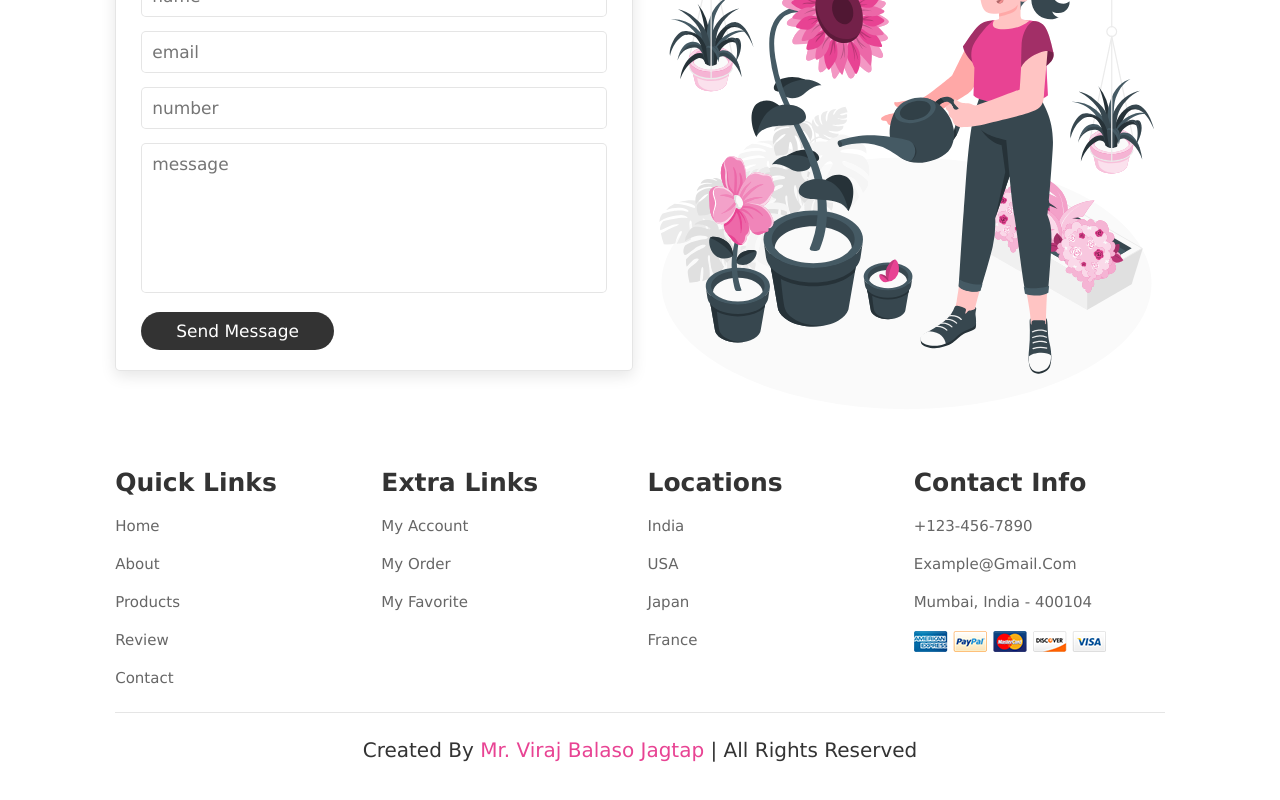
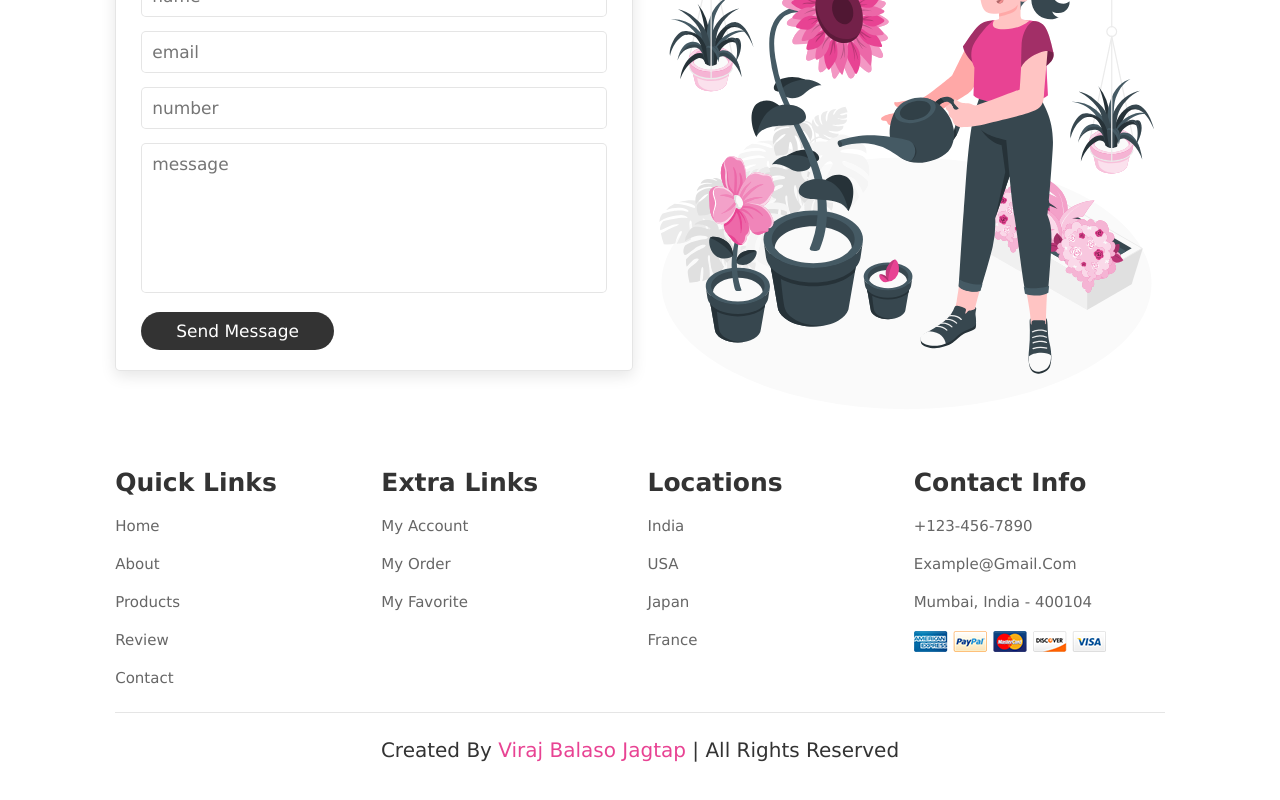
Before and after one commit to viraj7387769847/flowor.githubio, a plain HTML site: page index.html in a window 1280 px wide. Shown: the part 3500-4300 px from the top of the page. Drawn offline with Linux system fonts and the light colour scheme.

Commit message:
Update index.html

```diff
--- a/index.html
+++ b/index.html
@@ -418,7 +418,7 @@
 
     </div>
 
-    <div class="credit"> created by <span> mr. Viraj balaso jagtap </span> | all rights reserved </div>
+    <div class="credit"> created by <span>Viraj Balaso Jagtap </span> | all rights reserved </div>
 
 </section>
 
```
